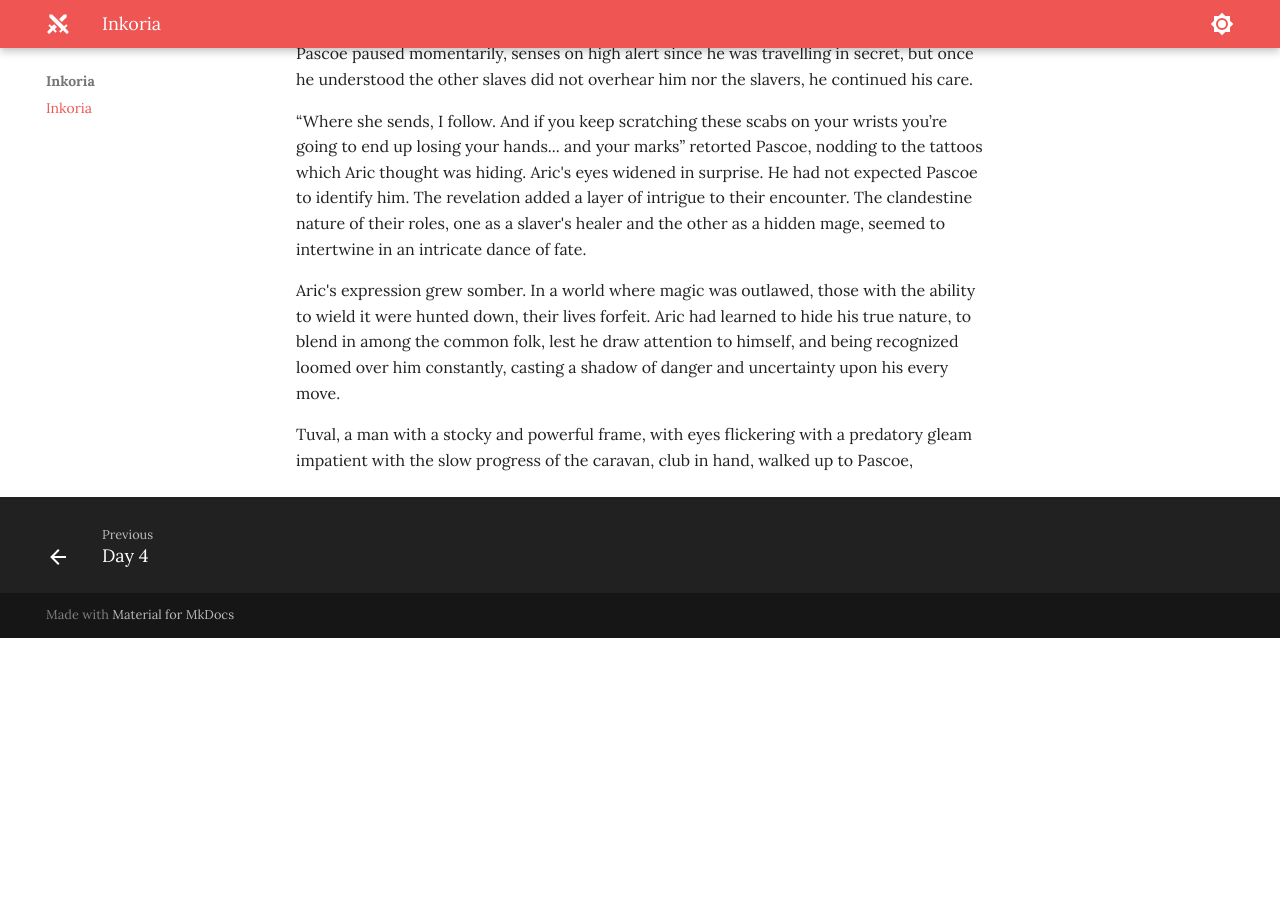
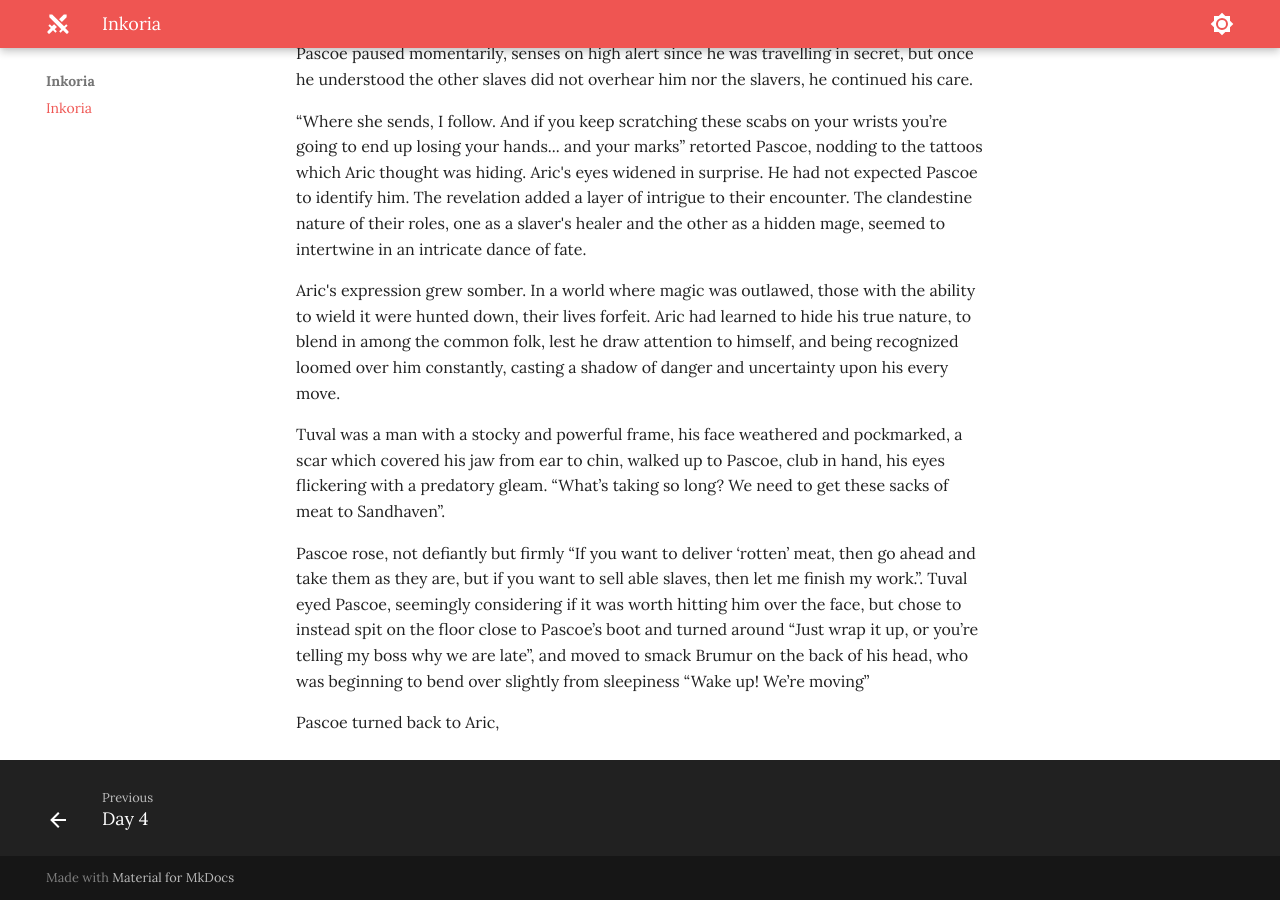
Before and after one commit to jonasmcferreira/adventures, an MkDocs documentation site: the page built from docs/inkoria/00.md, in a window 1280 px wide and 900 px high, scrolled down 2752 px. Built offline with MkDocs 1.6.1 and Material for MkDocs 9.7.7, drawn with Linux system fonts in a browser that asks for light colours; before the commit the page ends 3390 px from its top, so only the background shows below that.

Commit message:
modified docs/inkoria/00.md

```diff
--- a/docs/inkoria/00.md
+++ b/docs/inkoria/00.md
@@ -42,5 +42,8 @@ Pascoe paused momentarily, senses on high alert since he was travelling in secre
 
 Aric's expression grew somber. In a world where magic was outlawed, those with the ability to wield it were hunted down, their lives forfeit. Aric had learned to hide his true nature, to blend in among the common folk, lest he draw attention to himself, and being recognized loomed over him constantly, casting a shadow of danger and uncertainty upon his every move.
 
-Tuval, a man with a stocky and powerful frame, with eyes flickering with a predatory gleam
- impatient with the slow progress of the caravan, club in hand, walked up to Pascoe,
+Tuval was a man with a stocky and powerful frame, his face weathered and pockmarked, a scar which covered his jaw from ear to chin, walked up to Pascoe, club in hand, his eyes flickering with a predatory gleam. “What’s taking so long? We need to get these sacks of meat to Sandhaven”.
+
+Pascoe rose, not defiantly but firmly “If you want to deliver ‘rotten’ meat, then go ahead and take them as they are, but if you want to sell able slaves, then let me finish my work.”. Tuval eyed Pascoe, seemingly considering if it was worth hitting him over the face, but chose to instead spit on the floor close to Pascoe’s boot and turned around “Just wrap it up, or you’re telling my boss why we are late”, and moved to smack Brumur on the back of his head, who was beginning to bend over slightly from sleepiness “Wake up! We’re moving”
+
+Pascoe turned back to Aric,
```
